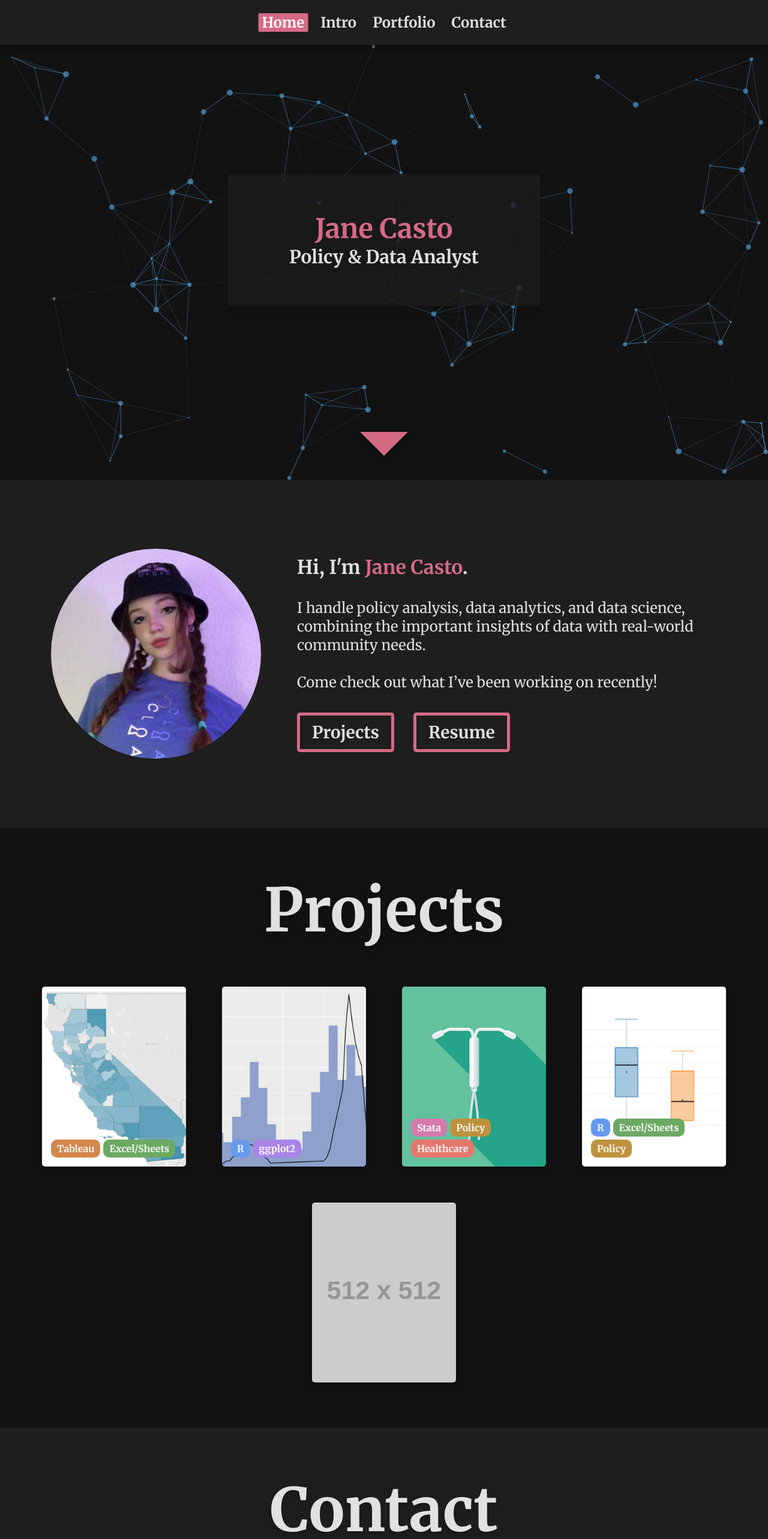
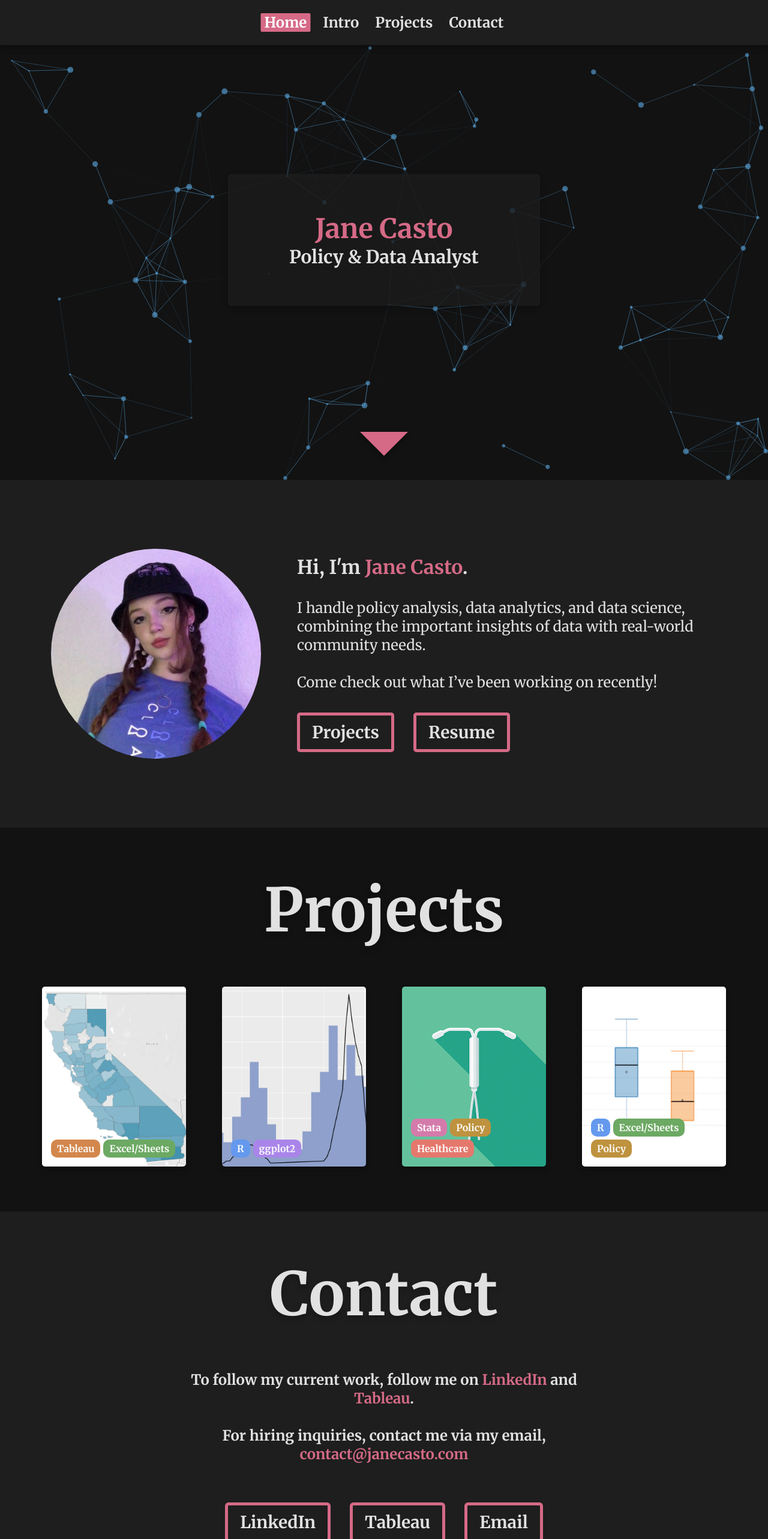
Before and after one commit to valerio-alan/Jane-Casto-Portfolio, a React (Vite) app: page / in a window 1280 px wide. Shown: the top 2566 px of the page at 60% size. Built offline with nearby package versions, Linux system fonts and the light colour scheme.

Commit message:
Updated projects naming scheme

```diff
--- a/src/components/Portfolio.jsx
+++ b/src/components/Portfolio.jsx
@@ -18,7 +18,7 @@ export default function Portfolio(props) {
 					</div>
 					<div className='project-tags'>
 						{project.tags.map((tag, i) => (
-							<h4 key={i} className='project-tag' style={{ backgroundColor: projects.tags[tag].color, color: '#fffffff0' }}>
+							<h4 key={i} className='project-tag unselectable' style={{ backgroundColor: projects.tags[tag].color, color: '#fffffff0' }}>
 								{tag}
 							</h4>
 						))}
@@ -29,7 +29,7 @@ export default function Portfolio(props) {
 	))
 
 	return (
-		<div className='section' id='Portfolio'>
+		<div className='section' id='Projects'>
 			<div className='section-content section-limiter'>
 				<h2 className='section-title popped'>Projects</h2>
 				<div className='portfolio-grid'>{projectEls}</div>
--- a/src/data/projects.js
+++ b/src/data/projects.js
@@ -28,13 +28,6 @@ export default {
 			link: '/projects/Modern Day School Segregation_ Policy Brief.pdf',
 			tags: ['R', 'Excel/Sheets', 'Policy'],
 		},
-		{
-			title: 'Coming Soon',
-			description: 'This website is still under construction. Check back soon for more projects!',
-			img: 'https://placehold.co/512',
-			link: '',
-			tags: [],
-		},
 	],
 	tags: {
 		Tableau: { color: '#d3874c', textColor: 'dark' },
```
